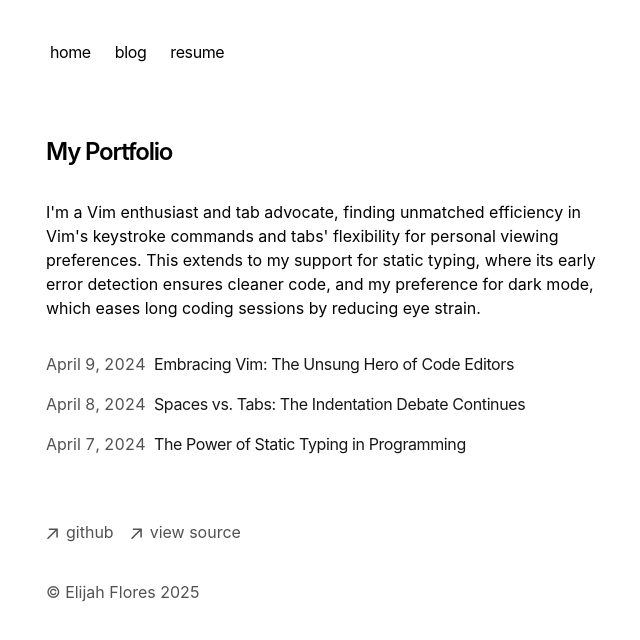
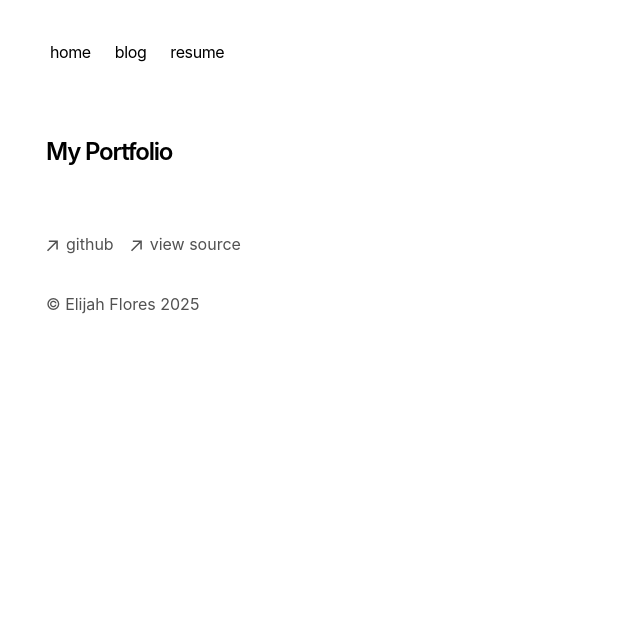
Before and after one commit to elnflores/portfolio, a Next.js app: page / in a window 1280 px wide. Shown: the top 640 px of the page, without its empty margins (306-946 px from the left). Built offline with nearby package versions, Linux system fonts and the light colour scheme.

Commit message:
Removed sample text

```diff
--- a/app/blog/page.tsx
+++ b/app/blog/page.tsx
@@ -9,7 +9,7 @@
   return (
     <section>
       <h1 className="font-semibold text-2xl mb-8 tracking-tighter">My Blog</h1>
-      <BlogPosts />
+      {/* <BlogPosts /> */}
     </section>
   )
 }
--- a/app/page.tsx
+++ b/app/page.tsx
@@ -6,7 +6,7 @@
       <h1 className="mb-8 text-2xl font-semibold tracking-tighter">
         My Portfolio
       </h1>
-      <p className="mb-4">
+      {/* <p className="mb-4">
         {`I'm a Vim enthusiast and tab advocate, finding unmatched efficiency in
         Vim's keystroke commands and tabs' flexibility for personal viewing
         preferences. This extends to my support for static typing, where its
@@ -15,7 +15,7 @@
       </p>
       <div className="my-8">
         <BlogPosts />
-      </div>
+      </div> */}
     </section>
   )
 }
```
